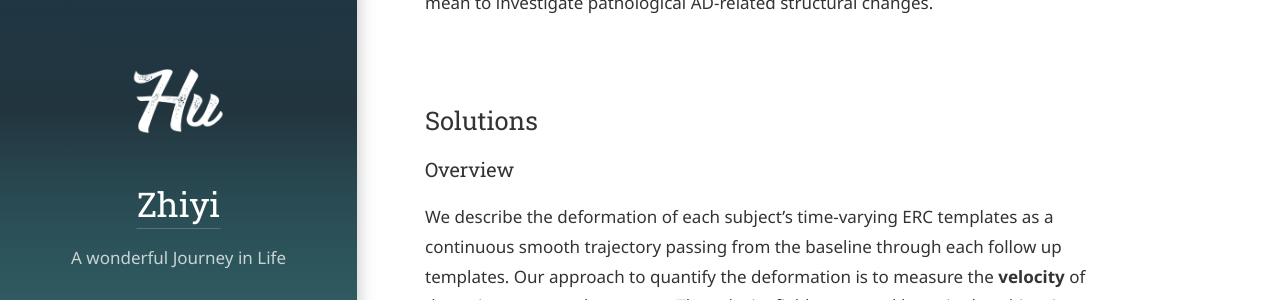
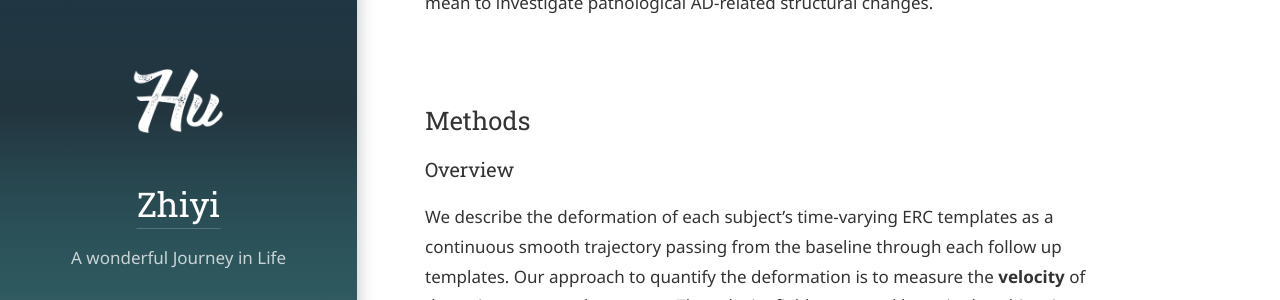
Before and after one commit to JacquelineHu/JacquelinHu.github.io, a Jekyll site: the page built from _projects/modified_gr_model.md, in a window 1280 px wide and 900 px high, scrolled down 2130 px. Shown: the part 157-457 px from the top of the window. Built offline with Jekyll 4.4.1, drawn with Linux system fonts in a browser that asks for light colours; some web fonts are replaced.

Commit message:
Update modified_gr_model.md

```diff
--- a/_projects/modified_gr_model.md
+++ b/_projects/modified_gr_model.md
@@ -36,7 +36,7 @@
 
 Characterizing the mean evolution of brains at a statistic level can be very valuable for the understanding of outliers which may be caused by diseases. Thus, to draw a mean deformation trend of normal brains and observing the deviation of MCI population will help us identify the pathological changes associated with AD at an early stage. In our project, we are trying to characterize the **mean evolution** of normal ERC as a prior distribution and find out **personalized deviation** from the mean to investigate pathological AD-related structural changes.
 
-## Solutions
+## Methods
 
 ### Overview
 We describe the deformation of each subject’s time-varying ERC templates as a continuous smooth trajectory passing from the baseline through each follow up templates. Our approach to quantify the deformation is to measure the **velocity** of the trajectory at each moment. The velocity field generated by a single subject is expected to be 4-dimensional in terms of time and space to adapt to high-dimensional time and regional shape variability. Statistically, we average all subject-dependent velocity fields of normal population according to their birthdays to obtain the mean deformation trend associated with aging. Under the influence of the mean trend, we further identify the deviation of MCI subjects from the mean trend to observe the structural change due to pathology.
@@ -49,7 +49,7 @@
 
 To deal with this problem, we use **geodesic regression** [4] to fit in the time-varying ERC templates. What geodesic regression does is to deform a template over time to match the target templates at each moment but still make sure the deformation remains smooth. Mathematically, we give each vertex of the triangulated ECR templates an initial velocity and have it shot with time. Then a smoothing filter is applied to assure the smoothness of the deformation. And finally, we optimize the initial velocity using machine learning based on declining the difference energy and regularization loss between the deformed templates and the target templates with current matching algorithm [5]. The comparison between original scans and deformed templates is shown in **Fig.1** .
 
-![deforming_animation]("/assets/img/projects/movie_combined.gif")
+![deforming_animation](/assets/img/projects/movie_combined.gif)
 
-![templates&overlay]("/assets/img/projects/templates_overlay.jpg")
+![templates&overlay](/assets/img/projects/templates_overlay.jpg)
 <center><font size="2"> Fig.1. Longitudinal entorhinal cortex target templates(red) and deformed templates overlay(blue) using geodesic regression. (A) Baseline scan. (B-D) Target templates and deformed templates in 6 months, 12 months and 24 moths after the baseline scan respectively. </font></center>
```
